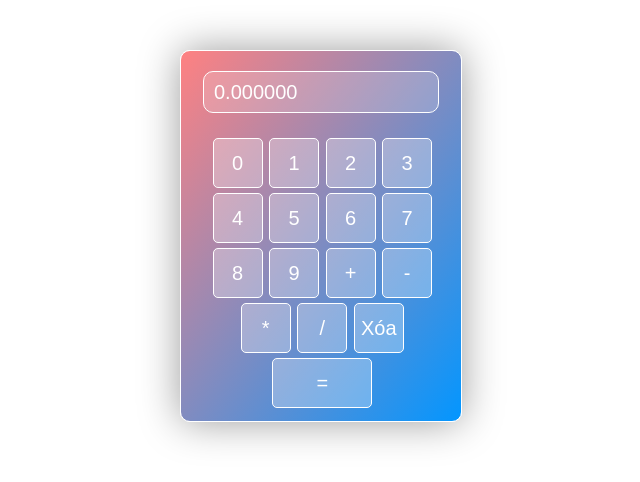
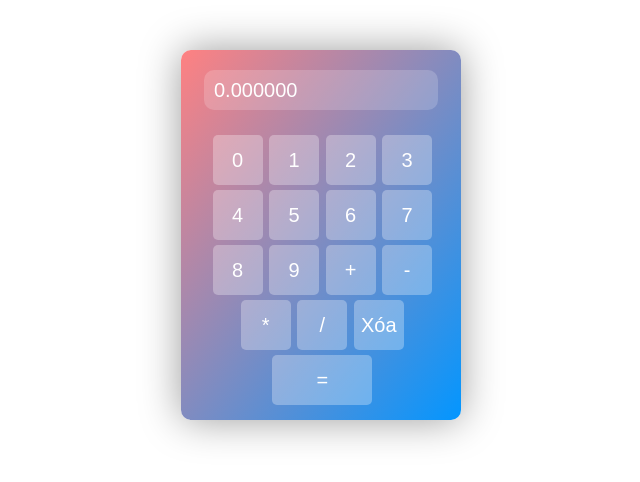
Before and after one commit to TranDuyBa-LB/Project_Javascrip, a plain HTML site: page index.html in a window 1280 px wide. Shown: the whole page, without its empty margins (319-959 px from the left). Drawn offline with Linux system fonts and the light colour scheme.

Commit message:
Update cssMayTinh.css

```diff
--- a/cssMayTinh.css
+++ b/cssMayTinh.css
@@ -5,7 +5,6 @@
 .may-tinh {
   width: 280px;
   height: 370px;
-    border: 1px solid rgba(255, 255, 255);
   border-radius: 10px;
   margin: -400px auto;
   box-shadow: 0px 0px 40px rgb(156, 156, 156);
@@ -15,7 +14,7 @@
 .may-tinh .output {
   width: 0px;
   height: 40px;
-    border: 1px solid white;
+  border: none;
   border-radius: 10px;
   margin: 20px auto;
   display: block;
@@ -36,7 +35,7 @@
   height: 0px;
   margin-left: 2.5px;
   margin-top: 5px;
-    border: 1px solid white;
+  border: none;
   border-radius: 5px;
   background-color: rgba(255, 255, 255, 0.295);
   color: white;
@@ -51,12 +50,15 @@
 .may-tinh .view-button .number:hover {
   background-color: rgba(255, 92, 92, 0);
   transition: 0.5s;
+  border: 1px solid white;
 }
 .may-tinh .view-button .action:hover {
   background-color: rgba(255, 92, 92, 0);
   transition: 0.5s;
+  border: 1px solid white;
 }
 .may-tinh .view-button .ket-qua:hover {
   background-color: rgba(255, 92, 92, 0);
   transition: 0.5s;
+  border: 1px solid white;
 }
```
Lines whose indentation alone changed are shown as unchanged.
